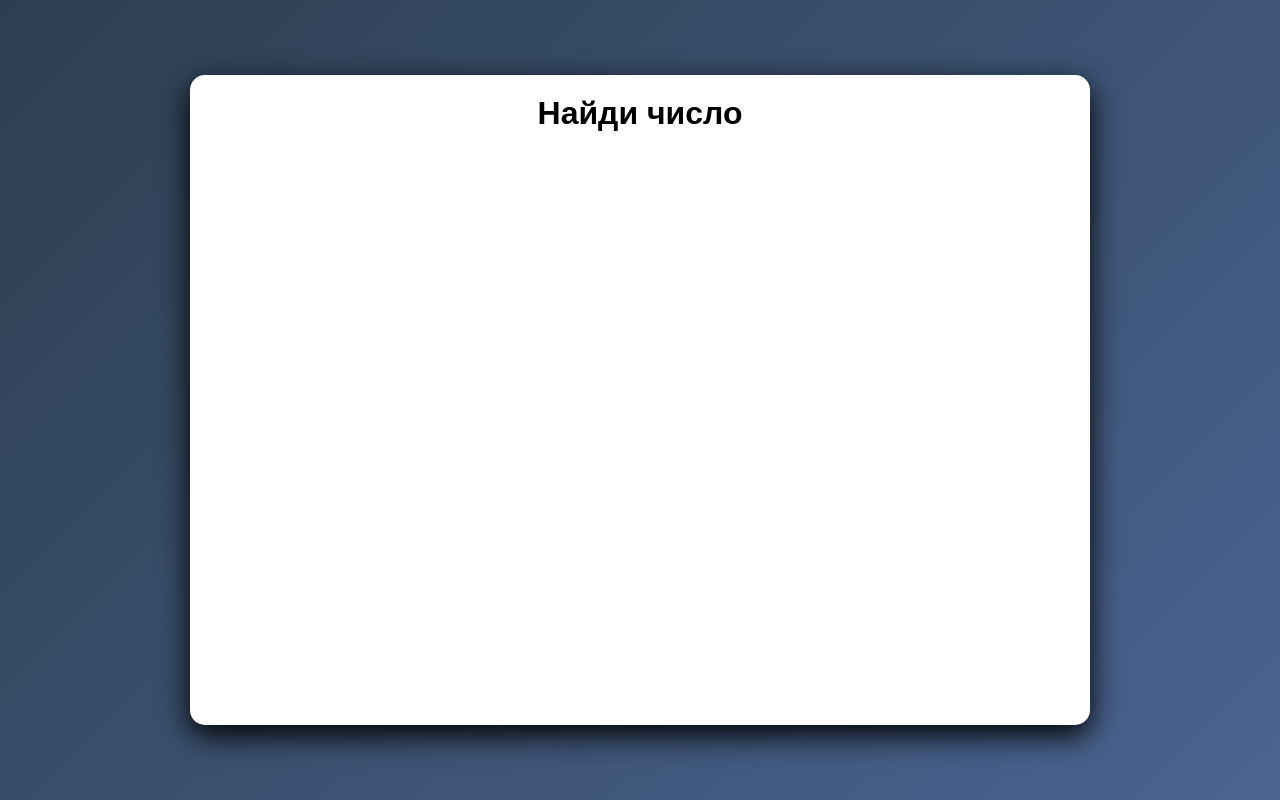
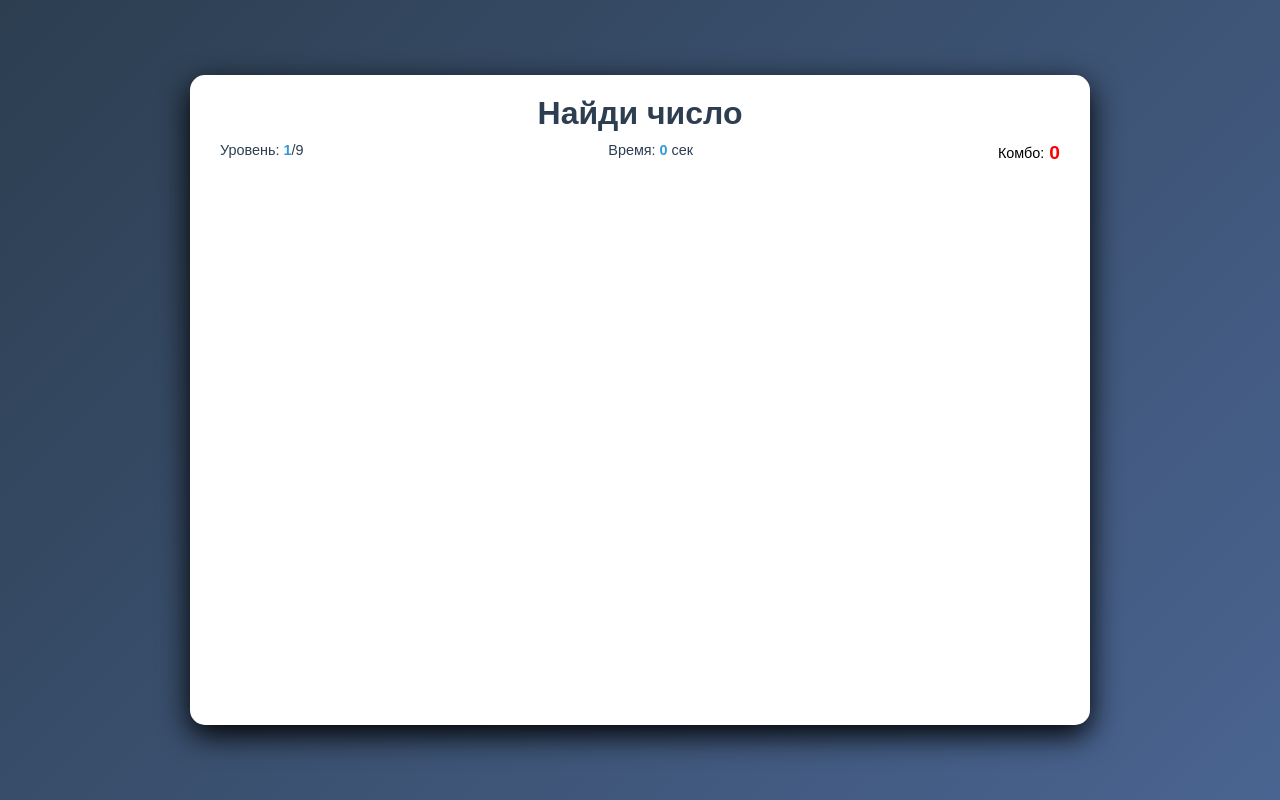
Before and after one commit to Nevada-exe/FindNum, a plain HTML site: page index.html in a window 1280 px wide. Drawn offline with Linux system fonts and the light colour scheme.

Commit message:
Уровень/таймер/комбо
Добавлены счётчик уровня, таймер и комбо. Прописан первоначальный дизайн

```diff
--- a/index.html
+++ b/index.html
@@ -12,6 +12,15 @@
     <div class="game-container">
         <h1>Найди число</h1>
 
+        <div class="level-info">
+            <div class="info-item">Уровень: <span id="current-level">1</span>/9</div>
+            <div class="info-item">Время: <span id="timer">0</span> сек</div>
+            <div class="combo-container">
+                Комбо: <span id="combo-count" class="combo-count">0</span>
+                <span class="combo-fire" id="combo-fire">🔥</span>
+            </div>
+        </div>
+
         <div></div>
     </div>
 </body>
--- a/style.css
+++ b/style.css
@@ -1,11 +1,11 @@
-* {
+*{
     margin: 0;
     padding: 0;
     box-sizing: border-box;
     font-family: 'Arial', sans-serif;
 }
 
-body {
+body{
     background: linear-gradient(135deg, #2c3e50, #4a6491);
     height: 100vh;
     display: flex;
@@ -14,7 +14,7 @@ body {
     overflow: hidden;
 }
 
-.game-container {
+.game-container{
     background-color: white;
     border-radius: 15px;
     box-shadow: 0 10px 30px black;
@@ -27,3 +27,47 @@ body {
     display: flex;
     flex-direction: column;
 }
+
+h1{
+    color: #2c3e50;
+    margin-bottom: 15xp;
+    font-size: 2rem;
+    text-shadow: 1px black;
+}
+
+.level-info{
+    display: flex;
+    justify-content: space-between;
+    margin-bottom: 15px;
+    background: white;
+    padding: 10px;
+    border-radius: 8px;
+    font-size: 0.9rem;
+}
+
+.info-item{
+    color: #2c3e50;
+    font-weight: 500;
+}
+
+.info-item span{
+    font-weight: bold;
+    color: #3498db;
+}
+
+.combo-container{
+    display: flex;
+    align-items: center;
+    gap: 5px;
+}
+
+.combo-count{
+    font-weight: bold;
+    font-size: 1.2rem;
+    color: red;
+}
+
+.combo-fire{
+    font-size: 1.5rem;
+    display: none;
+}
```
